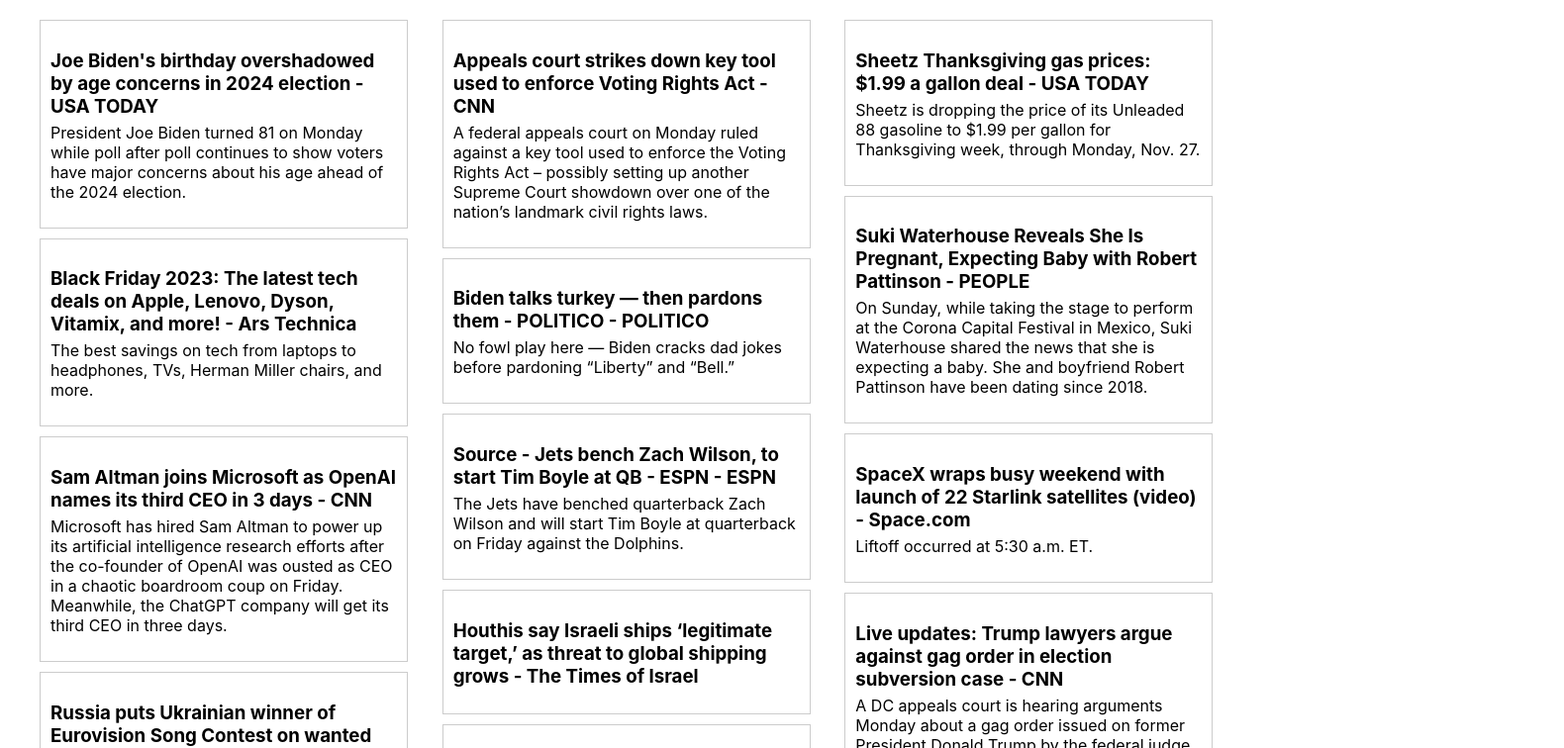
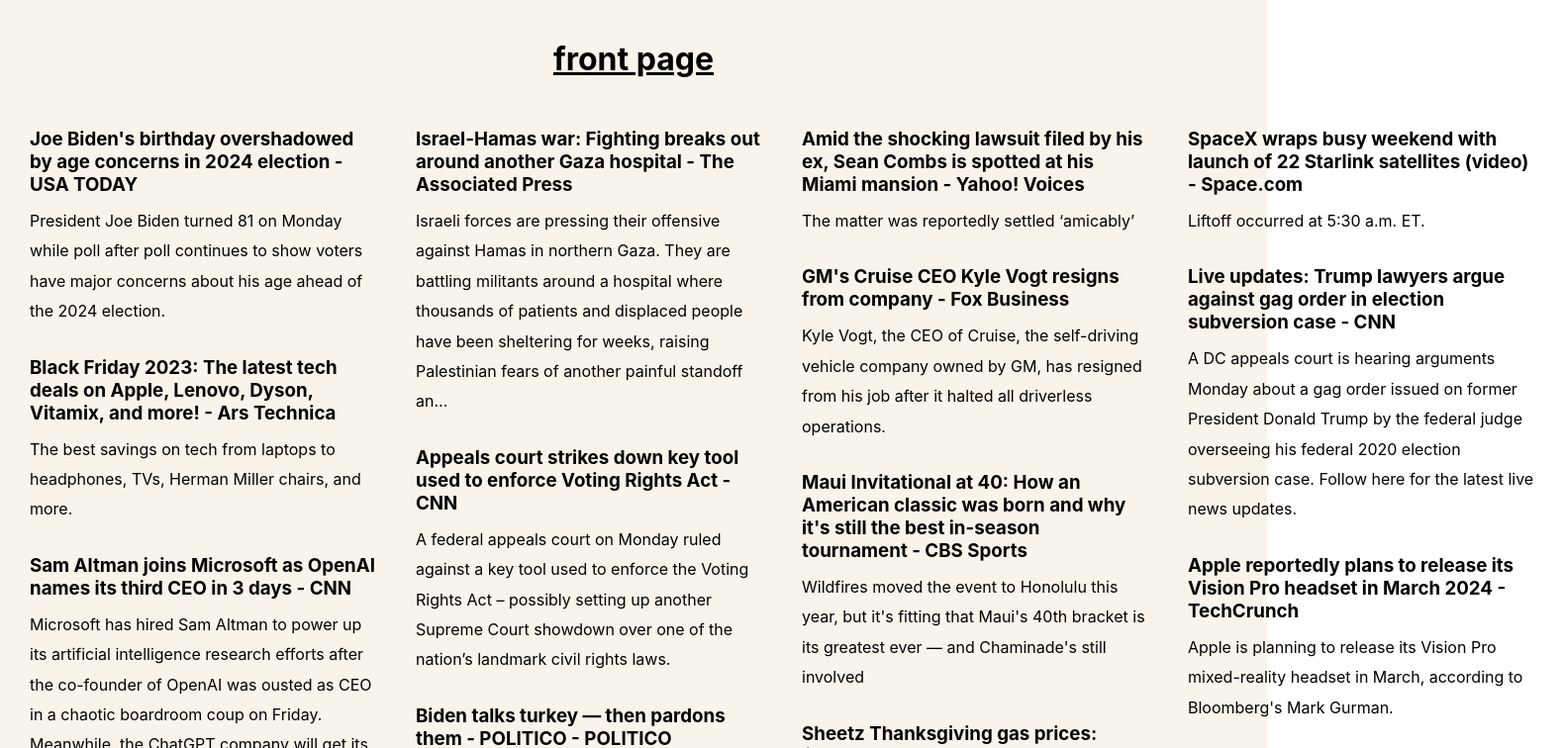
Before and after one commit to loganpaulmatheny/front-page, a React (Create React App) app: page / in a window 1280 px wide. Shown: the top 756 px of the page at 99% size, 1580 px wide, since content can reach past the window. Built offline with nearby package versions, Linux system fonts and the light colour scheme.

Commit message:
Complete most of the styling on the home page

```diff
--- a/src/Components/Articles/Articles.css
+++ b/src/Components/Articles/Articles.css
@@ -1,7 +1,21 @@
 .articles-container {
   padding: 20px;
-  column-count: 3; /* Set the number of columns */
+  column-count: 4; /* Set the number of columns */
   column-gap: 20px; /* Adjust as needed */
-  max-width: 1200px; /* Maximum width for the container */
+  max-width: 2000px; /* Maximum width for the container */
   margin: auto; /* Center the container on the page */
 }
+
+.articles-page {
+  display: flex;
+  flex-direction: column;
+  align-items: center;
+  background-color: rgb(249, 244, 235);
+  width: auto;
+}
+
+.app-title {
+  margin-top: 40px;
+  margin-bottom: 20px;
+   text-decoration: underline;
+}
--- a/src/Components/Articles/Articles.js
+++ b/src/Components/Articles/Articles.js
@@ -15,7 +15,14 @@
     );
   });
 
-  return <div className="articles-container">{articleCards}</div>;
+  return (
+    <div className="articles-page">
+      <h1 className="app-title">front page</h1>
+      <section className="articles-container">
+        {articleCards}
+      </section>
+    </div>
+  );
 }
 
 export default Articles;
--- a/src/Components/Card/Card.css
+++ b/src/Components/Card/Card.css
@@ -1,20 +1,23 @@
+* {
+  margin: 0px;
+}
 .nav-link {
   text-decoration: none;
   color: inherit;
 }
 
 .card {
-  border: 1px solid #ccc;
   padding: 10px;
   margin-bottom: 10px;
   width: 350px;
-  /* Add more styling as needed */
+  break-inside: avoid;
 }
 
+
 .card h3 {
-  margin-bottom: 5px;
+  margin-bottom: 10px;
 }
 
 .card p {
-  margin-top: 0;
+  line-height: 1.9;
 }
```
